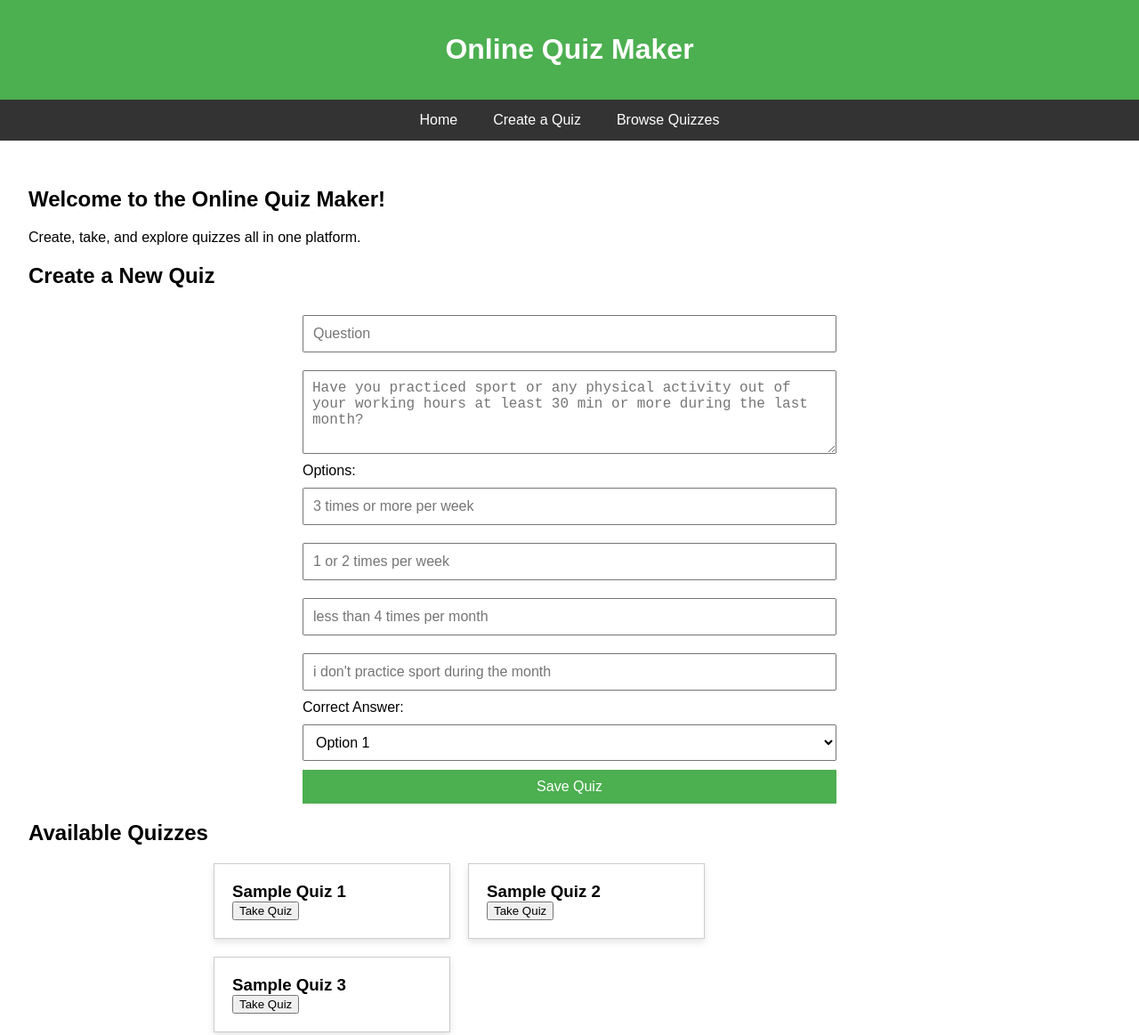
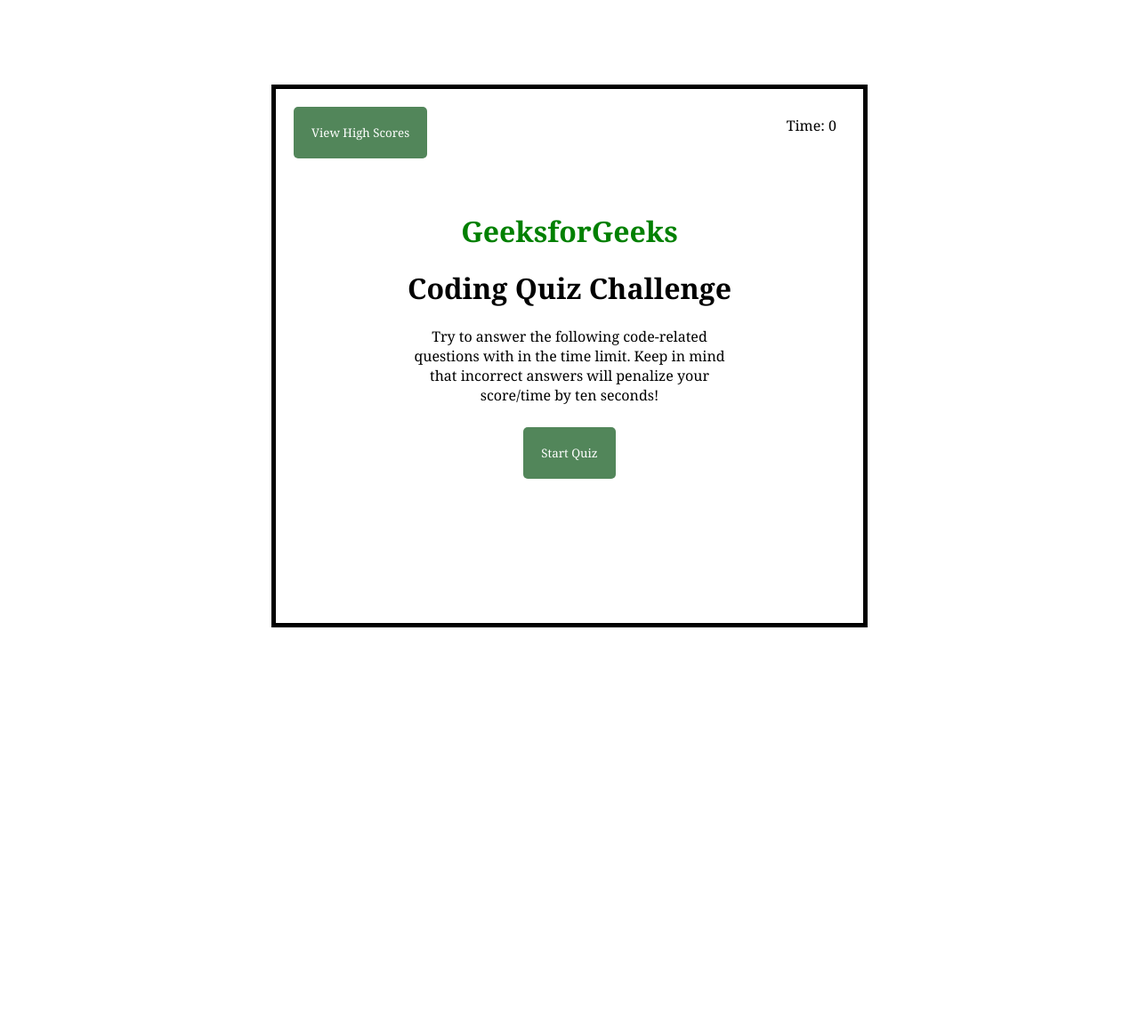
Before and after one commit to Suparna62/online-quiz-maker, a plain HTML site: page index.html in a window 1280 px wide. Shown: the top 1163 px of the page at 89% size. After the commit the page ends 800 px from the top, so only its background shows below. Drawn offline with Linux system fonts and the light colour scheme.

Commit message:
add a change

```diff
--- a/index.html
+++ b/index.html
@@ -1,134 +1,93 @@
+<!--index.html-->
+
 <!DOCTYPE html>
 <html lang="en">
+
 <head>
-    <meta charset="UTF-8">
-    <meta name="viewport" content="width=device-width, initial-scale=1.0">
-    <title>Online Quiz Maker</title>
-    <style>
-        body {
-            font-family: Arial, sans-serif;
-            margin: 0;
-            padding: 0;
-        }
-        header {
-            background-color: #4CAF50;
-            color: white;
-            text-align: center;
-            padding: 1em;
-        }
-        nav {
-            display: flex;
-            justify-content: center;
-            background-color: #333;
-        }
-        nav a {
-            color: white;
-            padding: 14px 20px;
-            text-decoration: none;
-            text-align: center;
-        }
-        nav a:hover {
-            background-color: #ddd;
-            color: black;
-        }
-        .container {
-            padding: 2em;
-        }
-        .quiz-form {
-            display: flex;
-            flex-direction: column;
-            max-width: 600px;
-            margin: auto;
-        }
-        .quiz-form input[type="text"],
-        .quiz-form textarea,
-        .quiz-form select {
-            margin: 10px 0;
-            padding: 10px;
-            font-size: 16px;
-        }
-        .quiz-form button {
-            background-color: #4CAF50;
-            color: white;
-            padding: 10px;
-            font-size: 16px;
-            border: none;
-            cursor: pointer;
-        }
-        .quiz-form button:hover {
-            background-color: #45a049;
-        }
-        .quiz-list {
-            max-width: 800px;
-            margin: auto;
-            display: flex;
-            flex-wrap: wrap;
-            gap: 20px;
-        }
-        .quiz-card {
-            border: 1px solid #ccc;
-            padding: 20px;
-            width: calc(33% - 40px);
-            box-shadow: 0 4px 8px rgba(0, 0, 0, 0.1);
-        }
-        .quiz-card h3 {
-            margin: 0;
-        }
-    </style>
+    <meta charset="UTF-8" />
+    <meta name="viewport"
+          content="width=device-width,
+                   initial-scale=1.0" />
+    <link rel="stylesheet"
+          href="./style.css" />
+    <title>Code Quiz</title>
 </head>
+
 <body>
-    <header>
-        <h1>Online Quiz Maker</h1>
-    </header>
-    <nav>
-        <a href="#home">Home</a>
-        <a href="#create">Create a Quiz</a>
-        <a href="#list">Browse Quizzes</a>
-    </nav>
-    <main class="container">
-        <section id="home">
-            <h2>Welcome to the Online Quiz Maker!</h2>
-            <p>Create, take, and explore quizzes all in one platform.</p>
-        </section>
+    <div class="containerNew">
+        <header>
+            <div>
+                <a href="./highscore.html">
+                    <button class="scores-header"
+                            id="view-high-scores">
+                        View High Scores
+                    </button>
+                </a>
+            </div>
 
-        <section id="create">
-            <h2>Create a New Quiz</h2>
-            <form class="quiz-form">
-                <input type="text" name="Question" placeholder="Question" required>
-                <textarea name="question" placeholder="Have you practiced sport or any physical activity out of your working hours at least 30 min or more during the last month?" rows="4" required></textarea>
-                <label for="options">Options:</label>
-                <input type="text" name="option1" placeholder="3 times or more per week" required>
-                <input type="text" name="option2" placeholder="1 or 2 times per week" required>
-                <input type="text" name="option3" placeholder="less than 4 times per month" required>
-                <input type="text" name="option4" placeholder="i don't practice sport during the month" required>
-                <label for="correct">Correct Answer:</label>
-                <select name="correct" required>
-                    <option value="1">Option 1</option>
-                    <option value="2">Option 2</option>
-                    <option value="3">Option 3</option>
-                    <option value="4">Option 4</option>
-                </select>
-                <button type="submit">Save Quiz</button>
-            </form>
-        </section>
+            <div class="timer">
+                <p>
+                    Time:
+                    <span id="timer">
+                        0
+                    </span>
+                </p>
+            </div>
+        </header>
 
-        <section id="list">
-            <h2>Available Quizzes</h2>
-            <div class="quiz-list">
-                <div class="quiz-card">
-                    <h3>Sample Quiz 1</h3>
-                    <button>Take Quiz</button>
-                </div>
-                <div class="quiz-card">
-                    <h3>Sample Quiz 2</h3>
-                    <button>Take Quiz</button>
-                </div>
-                <div class="quiz-card">
-                    <h3>Sample Quiz 3</h3>
-                    <button>Take Quiz</button>
+        <main class="quiz">
+            <div id="quiz-start">
+                <div class="landing"
+                     id="start-screen">
+                    <h1 id="top">
+                        GeeksforGeeks
+                    </h1>
+                    <h1>
+                        Coding Quiz Challenge
+                    </h1>
+                    <p>
+                        Try to answer the following
+                        code-related questions with
+                        in the time limit. Keep in
+                        mind that incorrect answers
+                        will penalize your score/time
+                        by ten seconds!
+                    </p>
+                    <button id="start">
+                        Start Quiz
+                    </button>
                 </div>
             </div>
-        </section>
-    </main>
+
+            <div class="hide" id="questions">
+                <h2 id="question-words"></h2>
+                <div class="options" id="options">
+                </div>
+            </div>
+
+            <div class="hide" id="quiz-end">
+                <h2>All Done!</h2>
+                <p>Your final score is:
+                    <span id="score-final">
+                    </span>
+                </p>
+                <p>
+                    Please enter your name:
+                    <input type="text"
+                           id="name"
+                           max="3" />
+                    <button id="submit-score">
+                        Submit
+                    </button>
+                </p>
+            </div>
+
+            <div id="feedback"
+                 class="feedback hide">
+            </div>
+        </main>
+    </div>
+    <script src="./script.js"></script>
 </body>
+
 </html>
```
